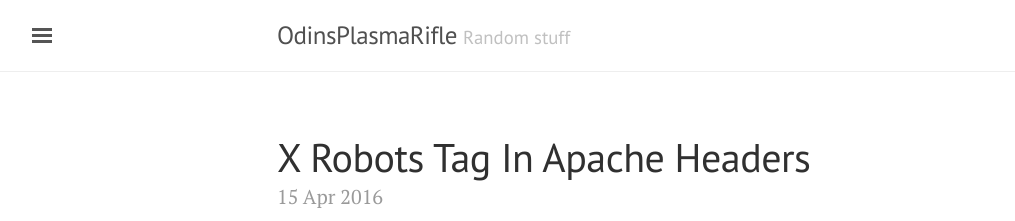
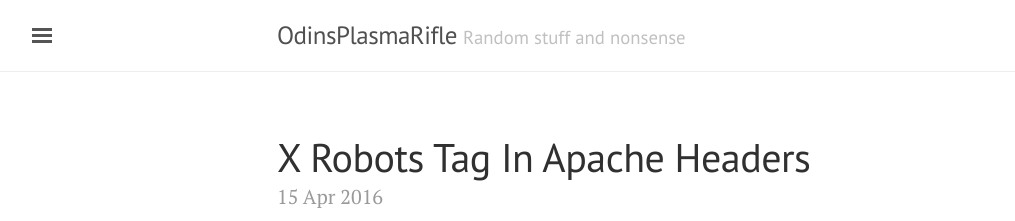
Before and after one commit to OdinsPlasmaRifle/old.odinsplasmarifle.github.io, a Jekyll site: the page built from index.html, in a window 1280 px wide and 900 px high. Shown: the top 221 px of the window, without its empty margins (3-1018 px from the left). Built offline with Jekyll 4.4.1, drawn with Linux system fonts in a browser that asks for light colours; the list of posts is cut into pages by our own code; some of the changed lines change nothing that is shown.

Commit message:
Updated basic descriptions

```diff
--- a/_config.yml
+++ b/_config.yml
@@ -5,8 +5,8 @@
 
 # Setup
 title:               OdinsPlasmaRifle
-tagline:             'Random stuff'
-description:         'The personal blog of Joshua van Besouw'
+tagline:             'Random stuff and nonsense'
+description:         'Some random knowledge, a couple experiments and quite a lot of stupid ideas by Joshua van Besouw.'
 url:                 http://odinsplasmarifle.github.io
 baseurl:             ''
 paginate:            5
```
